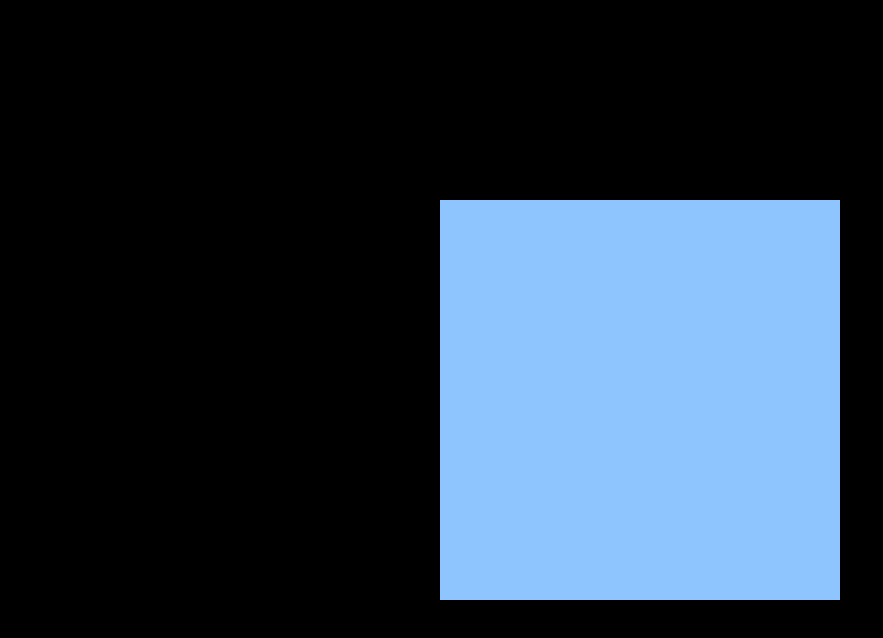
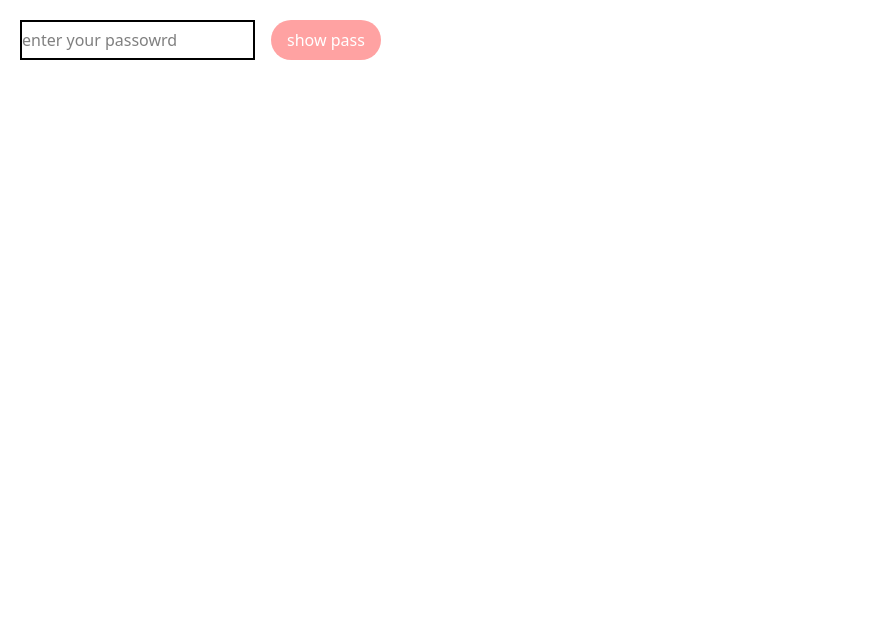
Before and after one commit to dhruval1907/React-cohort22, a React (Vite) app in the folder class5usestate/: page / in a window 1280 px wide. Shown: the top 638 px of the page, without its empty margins (0-883 px from the left). Built offline with nearby package versions, Linux system fonts and the light colour scheme.

Commit message:
usestate

```diff
--- a/class5usestate/src/App.jsx
+++ b/class5usestate/src/App.jsx
@@ -1,13 +1,12 @@
-import React, { useState } from "react";
+import React from 'react'
 
 const App = () => {
-  const [color, setcolor] = useState(false);
+  return (
+    <div className='p-5 flex gap-4'>
+      <input className='border-2 border-black' type="text" placeholder='enter your passowrd' />
+      <button className='px-4 py-2 bg-red-300 text-white rounded-full'>show pass</button>
+    </div>
+  )
+}
 
-  return (
-    <div className="h-screen w-full bg-black flex items-center justify-center">
-      <div onMouseOver={()=>setcolor(true)}  className={`h-100 w-100 ${color ? "bg-red-300" : "bg-blue-300"}`}></div>
-    </div>
-  );
-};
-
-export default App;
+export default App
```
